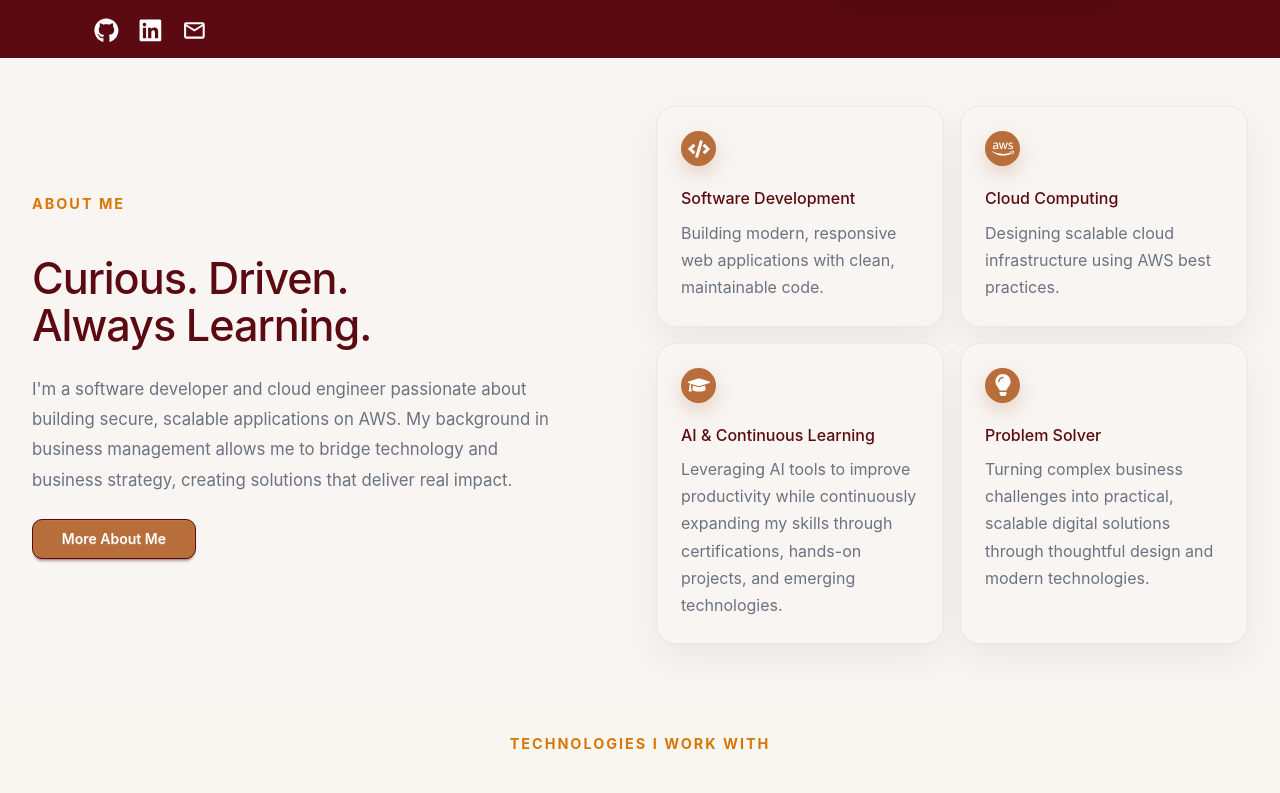
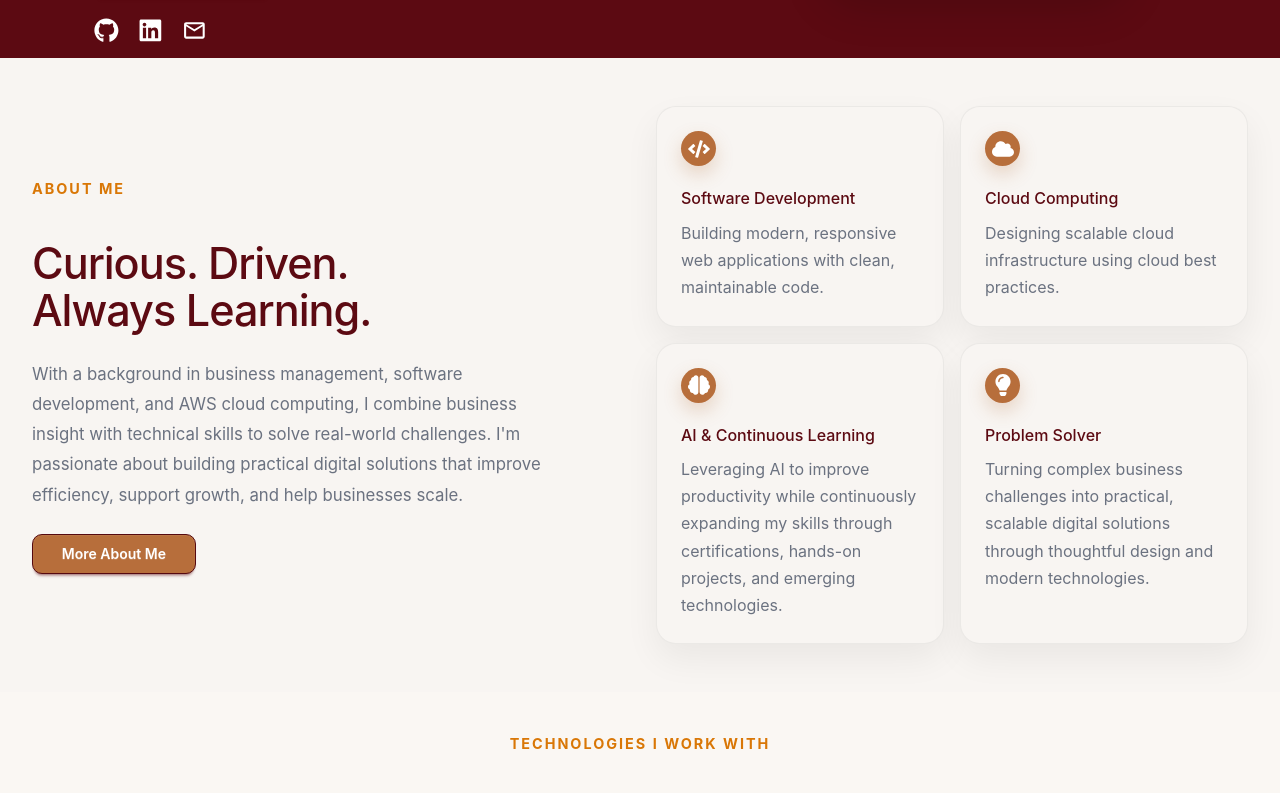
Before and after one commit to Ify-O/portfolio, a React app: page / in a window 1280 px wide. Shown: the part 561-1354 px from the top of the page. Built offline with nearby package versions, Linux system fonts and the light colour scheme; the HTML template or start-up script is replaced by a standard one.

Commit message:
Update AboutSection component with revised content and icon changes

```diff
--- a/src/components/sections/home/AboutSection.jsx
+++ b/src/components/sections/home/AboutSection.jsx
@@ -1,8 +1,8 @@
-import { FaCode, FaAws, FaGraduationCap, FaLightbulb } from "react-icons/fa";
+import { FaCode, FaCloud, FaBrain, FaLightbulb } from "react-icons/fa";
 
 export default function AboutSection() {
   return (
-    <section className="about-section">
+    <section id="about" className="about-section">
       <div className="about-container">
         {/* LEFT */}
 
@@ -16,10 +16,11 @@ export default function AboutSection() {
           </h2>
 
           <p className="about-description">
-            I'm a software developer and cloud engineer passionate about
-            building secure, scalable applications on AWS. My background in
-            business management allows me to bridge technology and business
-            strategy, creating solutions that deliver real impact.
+            With a background in business management, software development, and
+            AWS cloud computing, I combine business insight with technical
+            skills to solve real-world challenges. I'm passionate about building
+            practical digital solutions that improve efficiency, support growth,
+            and help businesses scale.
           </p>
 
           <a href="/about" className="btn btn-primary">
@@ -43,26 +44,27 @@ export default function AboutSection() {
 
           <div className="about-card">
             <div className="about-card-icon">
-              <FaAws />
+              <FaCloud />
             </div>
 
             <h3>Cloud Computing</h3>
 
             <p>
-              Designing scalable cloud infrastructure using AWS best practices.
+              Designing scalable cloud infrastructure using cloud best
+              practices.
             </p>
           </div>
 
           <div className="about-card">
             <div className="about-card-icon">
-              <FaGraduationCap />{" "}
+              <FaBrain />{" "}
             </div>
             <h3>AI & Continuous Learning</h3>
 
             <p>
-              Leveraging AI tools to improve productivity while continuously
-              expanding my skills through certifications, hands-on projects, and
-              emerging technologies.
+              Leveraging AI to improve productivity while continuously expanding
+              my skills through certifications, hands-on projects, and emerging
+              technologies.
             </p>
           </div>
 
```
